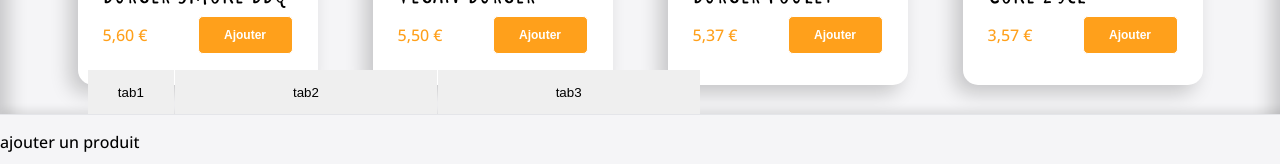
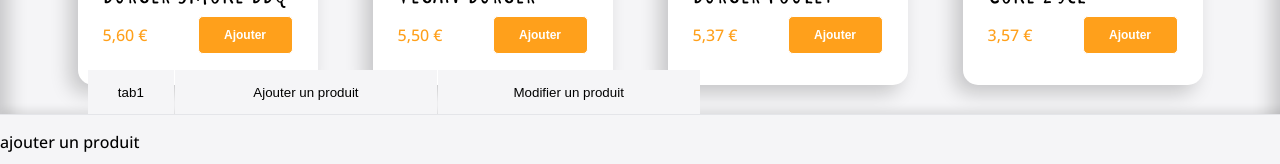
Before and after one commit to Ovgodd/crazee-burger, a React (Create React App) app: page /order/1 in a window 1280 px wide. Shown: the part 410-574 px from the top of the page. Built offline with nearby package versions, Linux system fonts and the light colour scheme.

Commit message:
♻️ F07: MENU > ADMIN > create Tabs component

```diff
--- a/src/components/pages/order/Main/AdminPanel.js
+++ b/src/components/pages/order/Main/AdminPanel.js
@@ -1,15 +1,12 @@
 import React from "react";
 import styled from "styled-components";
 import { theme } from "../../../../theme";
+import Tabs from "./Tabs";
 
 export default function AdminPanel() {
   return (
     <AdminPanelStyled>
-      <div className="tab-container">
-        <button className="tab1">tab1</button>
-        <button className="tab2">tab2</button>
-        <button className="tab3">tab3</button>
-      </div>
+      <Tabs />
       <div className="add-product">
         <p>ajouter un produit</p>
       </div>
@@ -34,29 +31,4 @@ const AdminPanelStyled = styled.div`
     border-top: 1px solid #e4e5e9;
     box-shadow: 0px -6px 8px -2px rgba(0, 0, 0, 0.1);
   }
-  .tab-container {
-    display: grid;
-    grid-gap: 1px;
-    grid-template-columns: repeat(16, 1fr);
-    height: 44px;
-
-    .tab1 {
-      z-index: 2;
-      grid-column-start: 2;
-      grid-column-end: 3;
-      border: none;
-    }
-    .tab2 {
-      z-index: 2;
-      grid-column-start: 3;
-      grid-column-end: 6;
-      border: none;
-    }
-    .tab3 {
-      z-index: 2;
-      grid-column-start: 6;
-      grid-column-end: 9;
-      border: none;
-    }
-  }
 `;
--- /dev/null
+++ b/src/components/pages/order/Main/Tabs.js
@@ -0,0 +1,41 @@
+import React from "react";
+import styled from "styled-components";
+import { theme } from "../../../../theme";
+
+export default function Tabs() {
+  return (
+    <TabsStyled>
+      <button className="tab1">tab1</button>
+      <button className="tab2">Ajouter un produit</button>
+      <button className="tab3">Modifier un produit</button>
+    </TabsStyled>
+  );
+}
+const TabsStyled = styled.div`
+  display: grid;
+  grid-gap: 1px;
+  grid-template-columns: repeat(16, 1fr);
+  height: 44px;
+
+  .tab1 {
+    background: ${theme.colors.background_white};
+    z-index: 2;
+    grid-column-start: 2;
+    grid-column-end: 3;
+    border: none;
+  }
+  .tab2 {
+    background: ${theme.colors.background_white};
+    z-index: 2;
+    grid-column-start: 3;
+    grid-column-end: 6;
+    border: none;
+  }
+  .tab3 {
+    background: ${theme.colors.background_white};
+    z-index: 2;
+    grid-column-start: 6;
+    grid-column-end: 9;
+    border: none;
+  }
+`;
```
